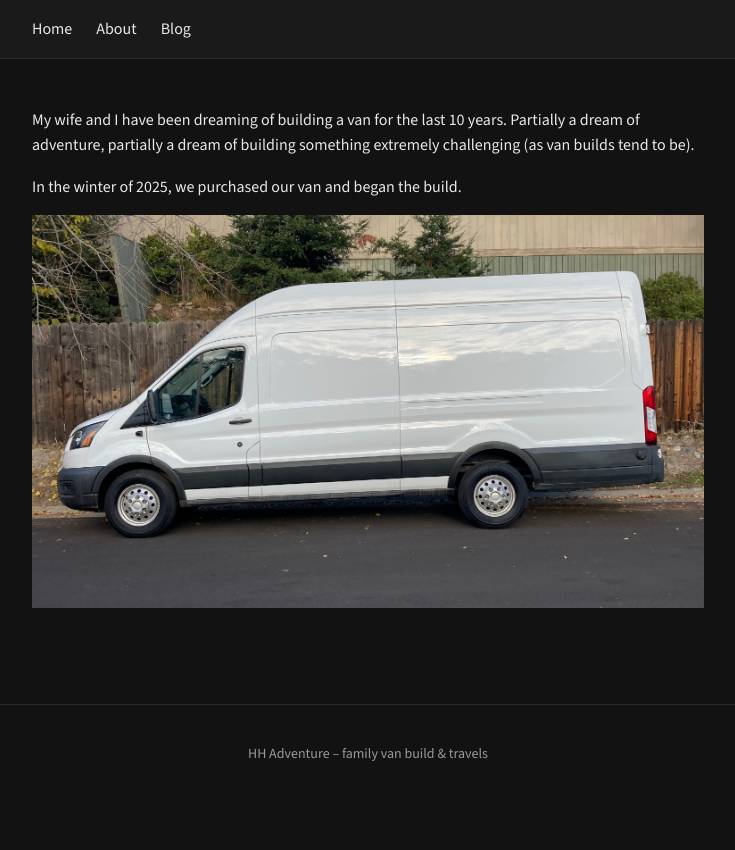
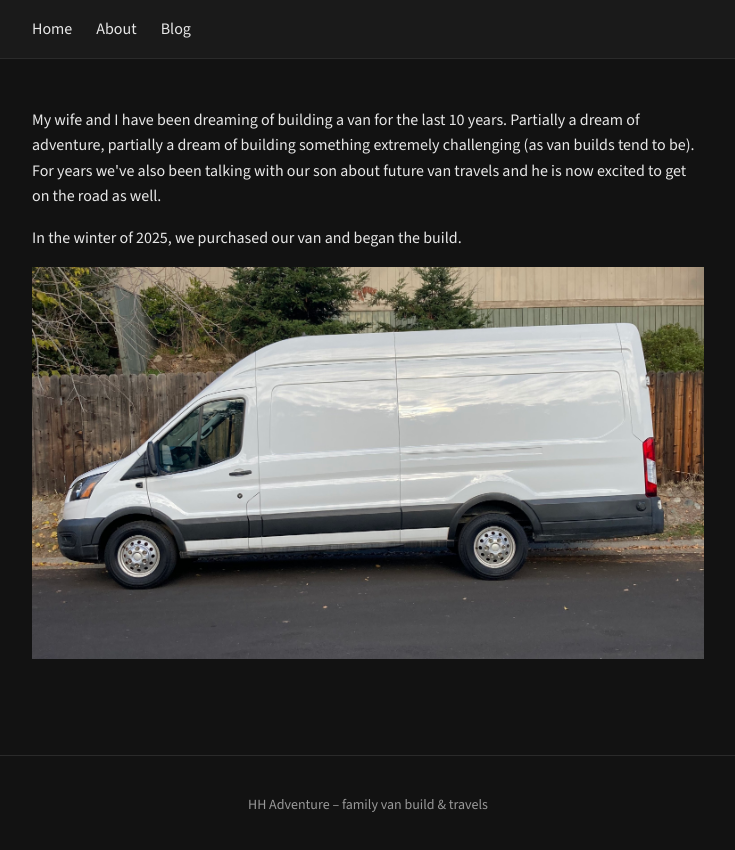
Before and after one commit to nostrgamer/HHAdventure, an Eleventy site: page posts/Beginning.md in a window 1280 px wide. Shown: the whole page, without its empty margins (272-1007 px from the left). Before the commit the page ends 803 px from the top, so only its background shows below. Built offline with nearby package versions, Linux system fonts and the light colour scheme; Eleventy itself is replaced by a stand-in of ours; files that its build step writes are made by us from their sources.

Commit message:
Update Beginning Post

```diff
--- a/posts/Beginning.md
+++ b/posts/Beginning.md
@@ -4,7 +4,7 @@ date: 2026-01-30
 description: "We've been dreaming of building a van for 10 years. In winter 2025 we bought our van and began the build."
 ---
 
-My wife and I have been dreaming of building a van for the last 10 years. Partially a dream of adventure, partially a dream of building something extremely challenging (as van builds tend to be).
+My wife and I have been dreaming of building a van for the last 10 years. Partially a dream of adventure, partially a dream of building something extremely challenging (as van builds tend to be). For years we've also been talking with our son about future van travels and he is now excited to get on the road as well.
 
 In the winter of 2025, we purchased our van and began the build.
 
```
